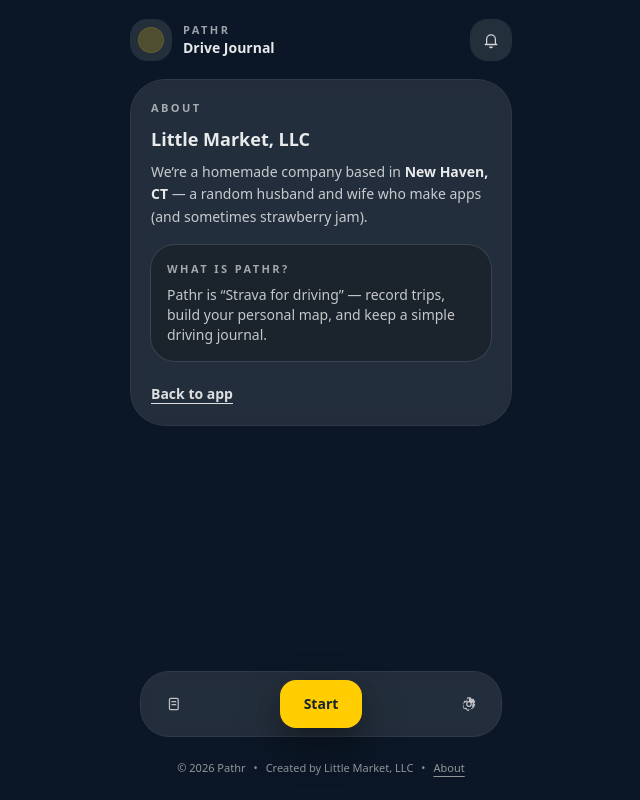
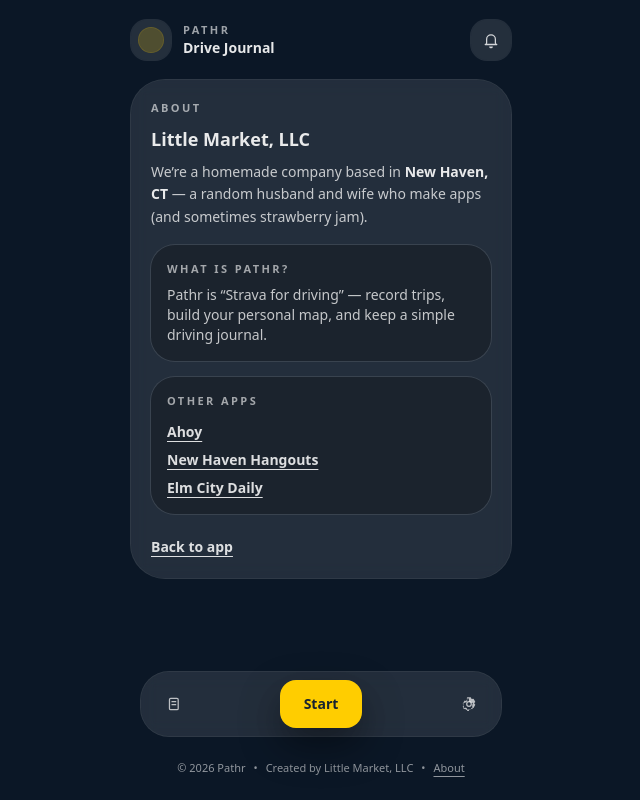
Before and after one commit to oooAHOYooo/pathr, a React (Vite) app in the folder apps/pathr-web/: page /app/about in a window 1280 px wide. Shown: the whole page, without its empty margins (319-959 px from the left). Built offline with nearby package versions, Linux system fonts and the light colour scheme.

Commit message:
chore: add Little Market app links

```diff
--- a/apps/pathr-web/src/pages/AboutPage.tsx
+++ b/apps/pathr-web/src/pages/AboutPage.tsx
@@ -19,6 +19,36 @@
             </div>
           </div>
 
+          <div className="mt-4 rounded-3xl bg-black/25 p-4 ring-1 ring-white/10">
+            <div className="text-[11px] font-semibold uppercase tracking-[0.22em] text-white/60">Other apps</div>
+            <div className="mt-3 space-y-2 text-sm text-white/75">
+              <a
+                href="https://app.ahoy.ooo"
+                target="_blank"
+                rel="noreferrer"
+                className="block font-semibold text-white/85 underline underline-offset-4 hover:text-white"
+              >
+                Ahoy
+              </a>
+              <a
+                href="https://newhaven-hangouts.vercel.app/"
+                target="_blank"
+                rel="noreferrer"
+                className="block font-semibold text-white/85 underline underline-offset-4 hover:text-white"
+              >
+                New Haven Hangouts
+              </a>
+              <a
+                href="https://elmcitydaily.com"
+                target="_blank"
+                rel="noreferrer"
+                className="block font-semibold text-white/85 underline underline-offset-4 hover:text-white"
+              >
+                Elm City Daily
+              </a>
+            </div>
+          </div>
+
           <div className="mt-5">
             <Link to="/app" className="text-sm font-semibold text-white/85 underline underline-offset-4 hover:text-white">
               Back to app
```
